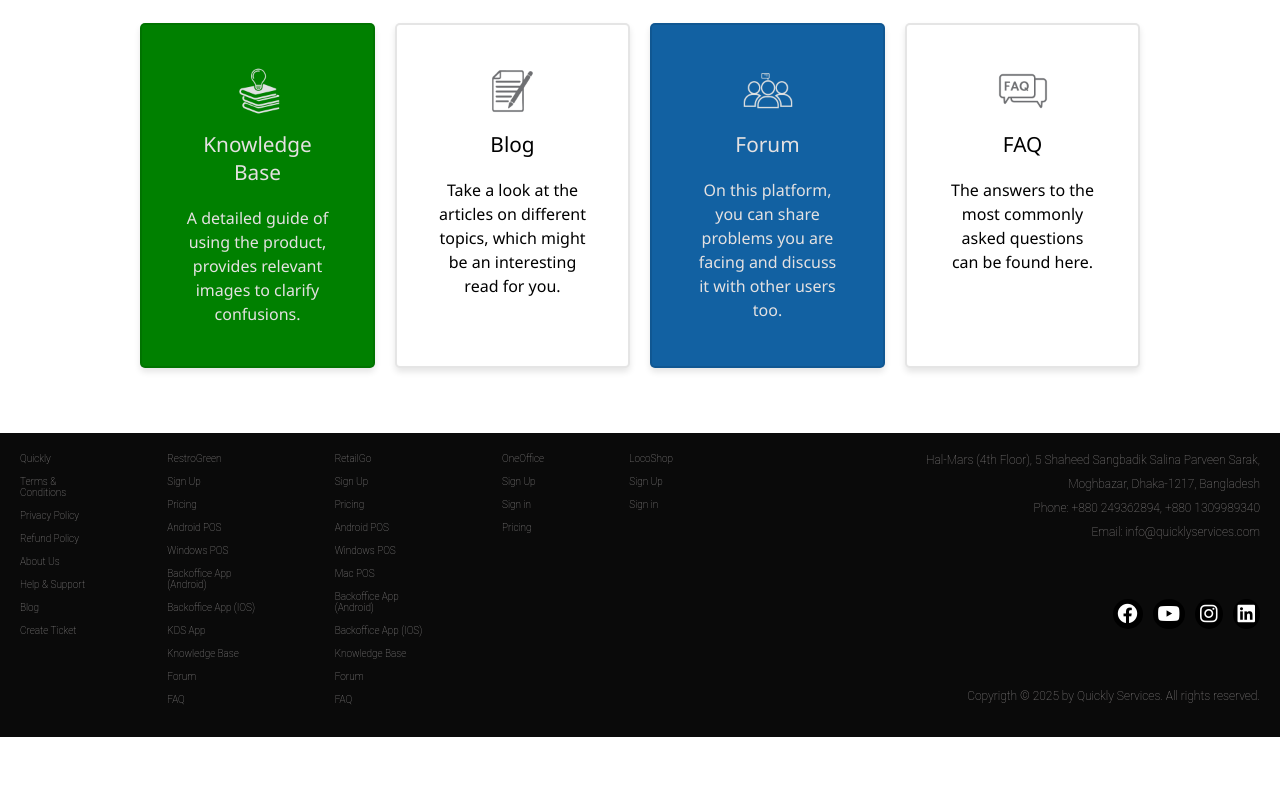
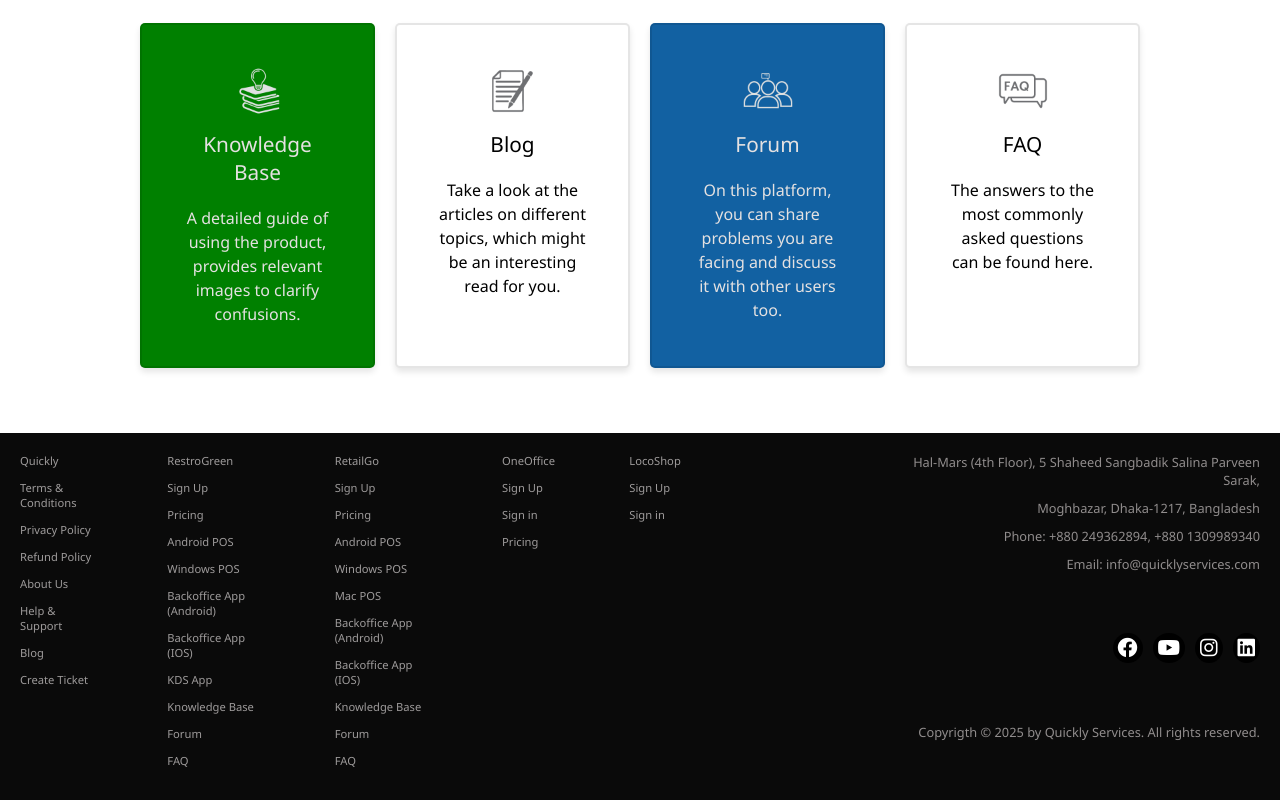
Before and after one commit to TusharCSE35/QuicklyWebsite, a plain HTML site: page index.html in a window 1280 px wide. Shown: the part 6707-7507 px from the top of the page. Before the commit the page ends 7444 px from the top, so only its background shows below. Drawn offline with Linux system fonts and the light colour scheme; a web font is replaced by a local one.

Commit message:
some added

```diff
--- a/style/footer-style.css
+++ b/style/footer-style.css
@@ -5,7 +5,7 @@ footer {
     padding: 20px;
     background-color: #0a0a0a;
     color: rgb(145, 141, 141);
-    font-family: 'Roboto', sans-serif;
+    font-family:'Segoe UI', Tahoma, Geneva, Verdana, sans-serif;
     font-weight: 100;
 }
 
@@ -13,8 +13,8 @@ footer {
     display: flex;
     justify-content: space-between;
     width: 54%;
-    font-size: 10px;
-    font-weight: 200;
+    font-size: .7rem;
+    font-weight: 300 !important;
 }
 
 .footer-column {
@@ -62,7 +62,8 @@ footer {
 .footer-right {
     width: 30%;
     text-align: right;
-    font-size: 12px;
+    font-size: .8rem;
+    font-weight: 300 !important;
 }
 
 .footer-right p {
```
Also changed, not shown: index.html (line endings or trailing spaces).
